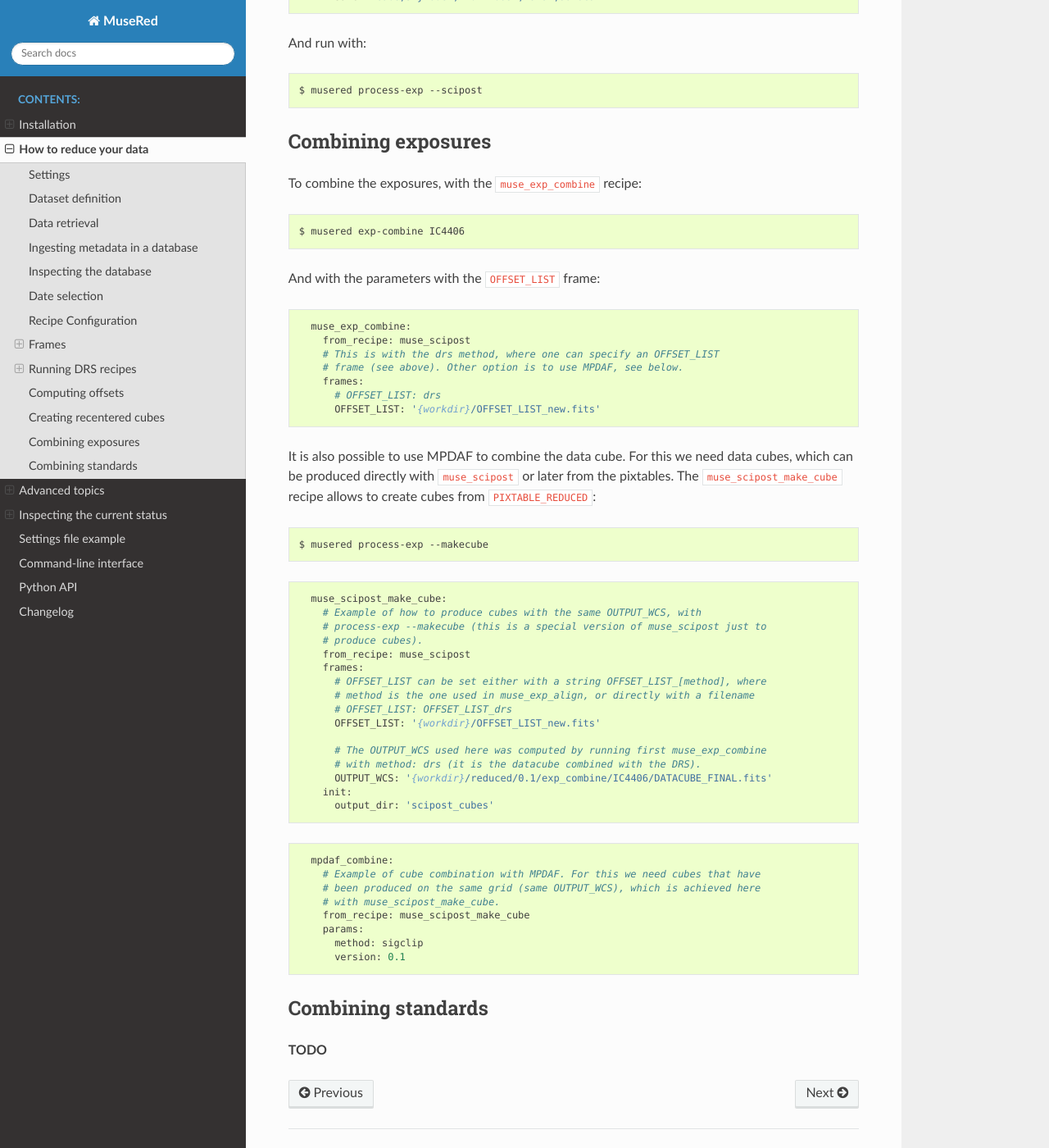
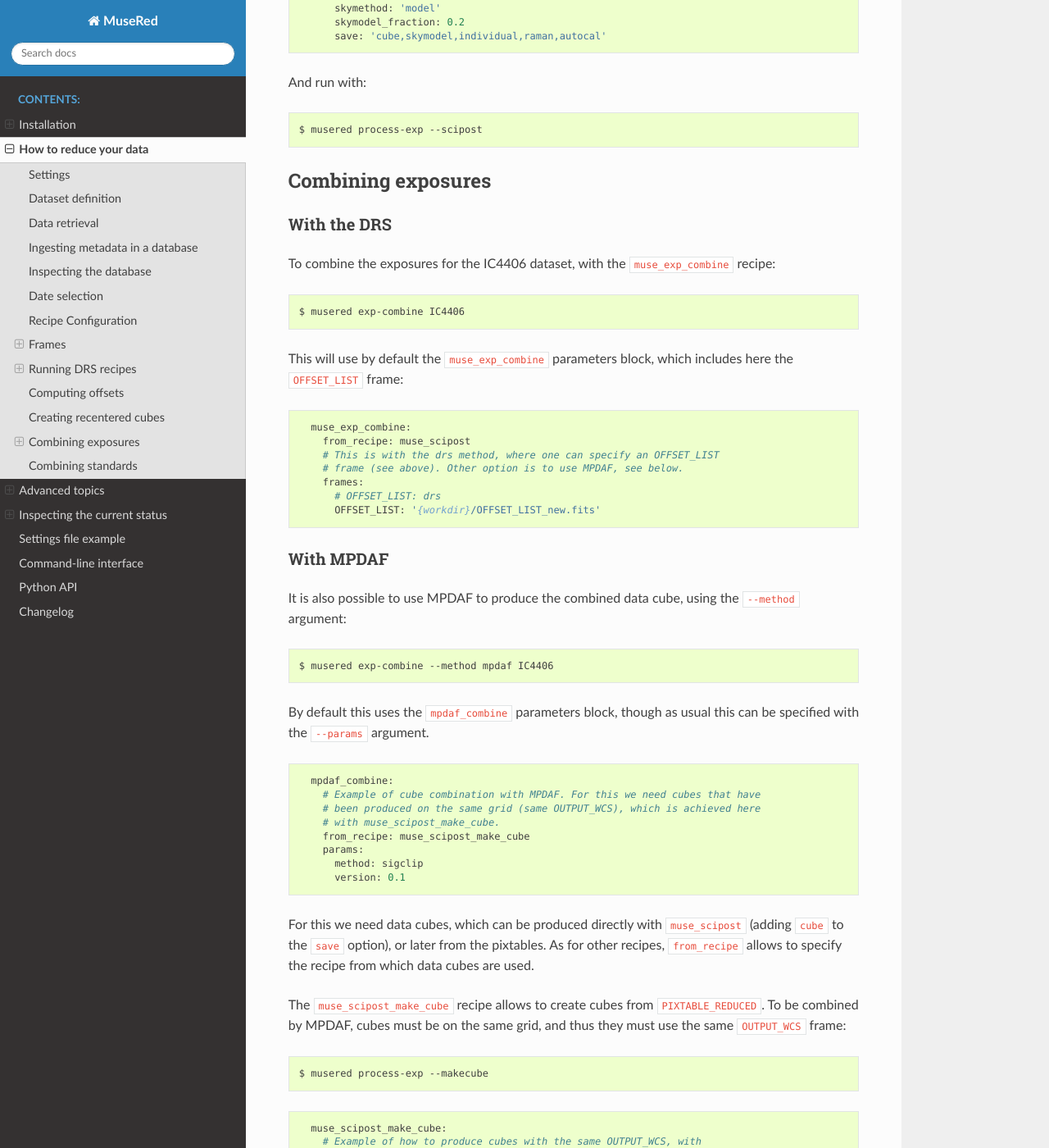
Before and after one commit to musevlt/musered, a Sphinx documentation site: the page built from docs/tutorial.rst, in a window 1280 px wide and 1400 px high, scrolled down 9396 px. Shown: the whole window at 82% size. Built offline with Sphinx 7.4.7 and the Read the Docs theme 2.0.0, drawn with Linux system fonts in a browser that asks for light colours; some of the changed text lies outside the part shown.

Commit message:
Enhance exp_combine doc

```diff
--- a/docs/tutorial.rst
+++ b/docs/tutorial.rst
@@ -389,20 +389,44 @@ And run with::
 Combining exposures
 -------------------
 
-To combine the exposures, with the ``muse_exp_combine`` recipe::
+With the DRS
+^^^^^^^^^^^^
+
+To combine the exposures for the IC4406 dataset, with the ``muse_exp_combine``
+recipe::
 
     $ musered exp-combine IC4406
 
-And with the parameters with the ``OFFSET_LIST`` frame:
+This will use by default the ``muse_exp_combine`` parameters block, which
+includes here the ``OFFSET_LIST`` frame:
 
 .. literalinclude:: _static/settings.yml
    :start-at: muse_exp_combine:
    :end-at: OFFSET_LIST: '{workdir}/OFFSET_LIST_new.fits'
 
-It is also possible to use MPDAF to combine the data cube. For this we need
-data cubes, which can be produced directly with ``muse_scipost`` or later from
-the pixtables. The ``muse_scipost_make_cube`` recipe allows to create cubes
-from ``PIXTABLE_REDUCED``::
+With MPDAF
+^^^^^^^^^^
+
+It is also possible to use MPDAF to produce the combined data cube, using the
+``--method`` argument::
+
+    $ musered exp-combine --method mpdaf IC4406
+
+By default this uses the ``mpdaf_combine`` parameters block, though as usual
+this can be specified with the ``--params`` argument.
+
+.. literalinclude:: _static/settings.yml
+   :start-at: mpdaf_combine:
+   :end-at: version
+
+For this we need data cubes, which can be produced directly with
+``muse_scipost`` (adding ``cube`` to the ``save`` option), or later from the
+pixtables. As for other recipes, ``from_recipe`` allows to specify the recipe
+from which data cubes are used.
+
+The ``muse_scipost_make_cube`` recipe allows to create cubes from
+``PIXTABLE_REDUCED``. To be combined by MPDAF, cubes must be on the same grid,
+and thus they must use the same ``OUTPUT_WCS`` frame::
 
    $ musered process-exp --makecube
 
@@ -410,9 +434,10 @@ from ``PIXTABLE_REDUCED``::
    :start-at: muse_scipost_make_cube:
    :end-at: output_dir
 
-.. literalinclude:: _static/settings.yml
-   :start-at: mpdaf_combine:
-   :end-at: version
+**TODO**: Mosaic. Using weights.
+
+**TODO**: Already implemented but needs documentation: exposures selection with
+database queries, exclusion of flagged exposures.
 
 Combining standards
 -------------------
```
